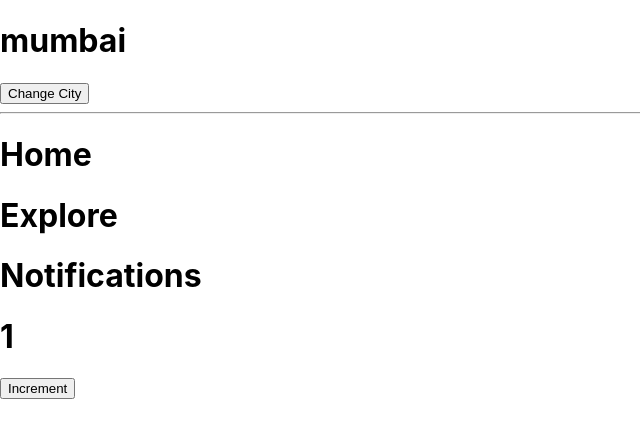
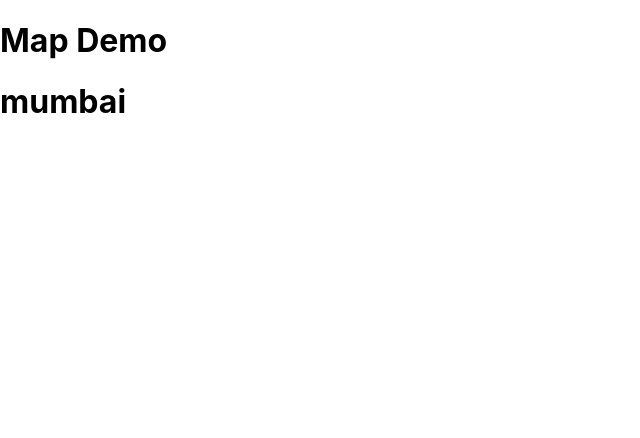
Before and after one commit to Chinmay-Karpe/my-react-app, a React (Create React App) app: page / in a window 1280 px wide. Shown: the top 438 px of the page, without its empty margins (0-640 px from the left). Built offline with nearby package versions, Linux system fonts and the light colour scheme.

Commit message:
Map Function

```diff
--- a/src/App.js
+++ b/src/App.js
@@ -1,41 +1,13 @@
-import { useState } from "react";
-
 function App() {
-  let str1 = "Home";
-  let str2 = "Explore";
-  let str3 = "Notifications";
-  //let counter = 1;
-  let [counter, setCounter] = useState(1);
-
-  //let city="mumbai";
-  let [city, setCity] = useState("mumbai");
-  let changeCity = () => {
-    city = "Hello " + city;
-
-    //RE-RENDERING THE CITY VALUE
-    setCity(city);
-  };
-
-  let increment = () => {
-    //logical part
-    counter++;
-    console.log(counter);
-
-    //DOM Update Part
-    setCounter(counter);
-  };
+  let title = "Map Demo";
+  let user = { id: 1, city: "mumbai" };
 
   return (
     <div>
-      <h1>{city}</h1>
-      <input type="button" value="Change City" onClick={changeCity} />
-      <hr />
-      <h1>{str1}</h1>
-      <h1>{str2}</h1>
-      <h1>{str3}</h1>
-      <h1>{counter}</h1>
-      <input type="button" value="Increment" onClick={increment} />
+      <h1> {title} </h1>
+      <h1>{user.city}</h1>
     </div>
   );
 }
+
 export default App;
```
